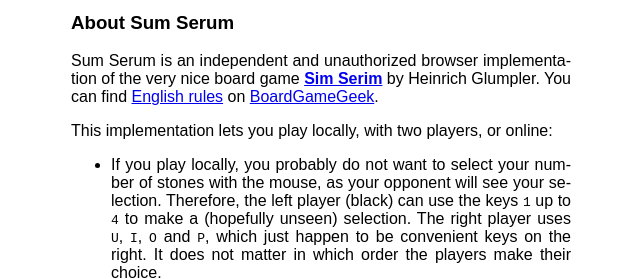
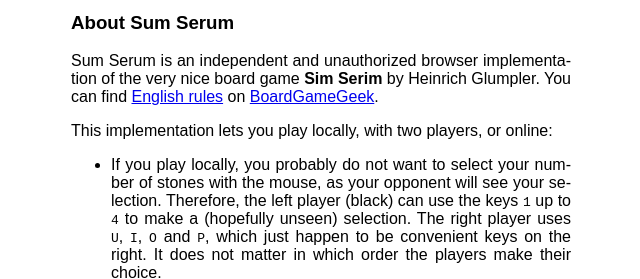
Before and after one commit to nomeata/sumserum, a plain HTML site: page index.html in a window 1280 px wide. Shown: the part 440-719 px from the top of the page, 319-959 px from the left. Drawn offline with Linux system fonts and the light colour scheme.

Commit message:
Remove dead links

```diff
--- a/index.html
+++ b/index.html
@@ -35,7 +35,7 @@
 <h3>About Sum Serum</h3>
 
 <p>
-Sum Serum is an independent and unauthorized browser implementation of the very nice board game <a href="http://www.spiel-und-design.eu/index.php?seite=shop&kategorie=tabuluna&gruppe=1&Nr=0040"><b>Sim Serim</b></a> by Heinrich Glumpler. You can find <a href="http://boardgamegeek.com/filepage/39765/sim-serim-english-rules">English rules</a> on <a href="http://boardgamegeek.com/boardgame/30046/sim-serim">BoardGameGeek</a>.
+Sum Serum is an independent and unauthorized browser implementation of the very nice board game <b>Sim Serim</b> by Heinrich Glumpler. You can find <a href="http://boardgamegeek.com/filepage/39765/sim-serim-english-rules">English rules</a> on <a href="http://boardgamegeek.com/boardgame/30046/sim-serim">BoardGameGeek</a>.
 </p>
 
 <p>
```
Also changed, not shown: README.md.
